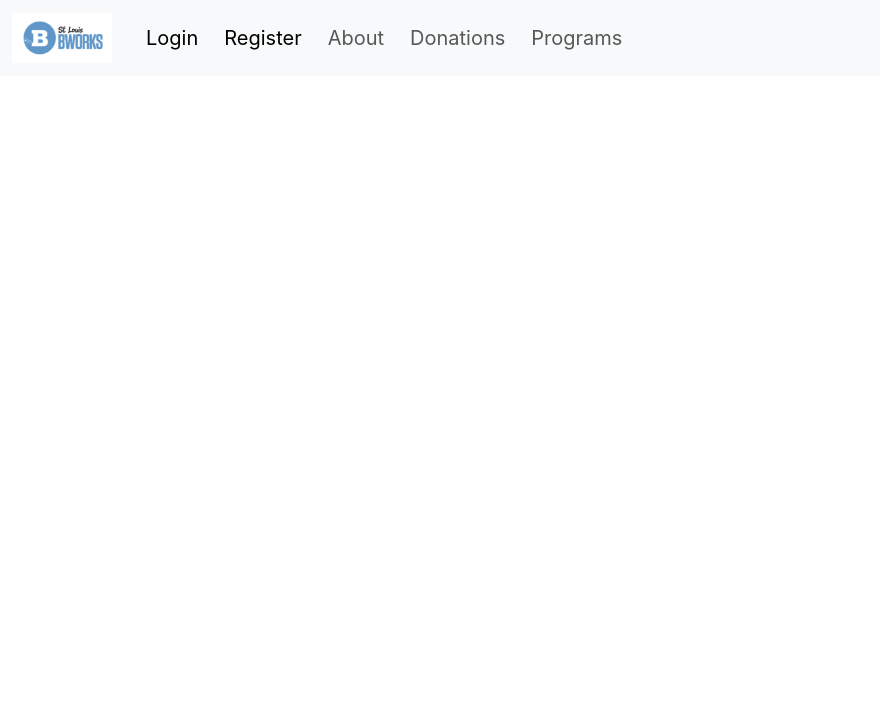
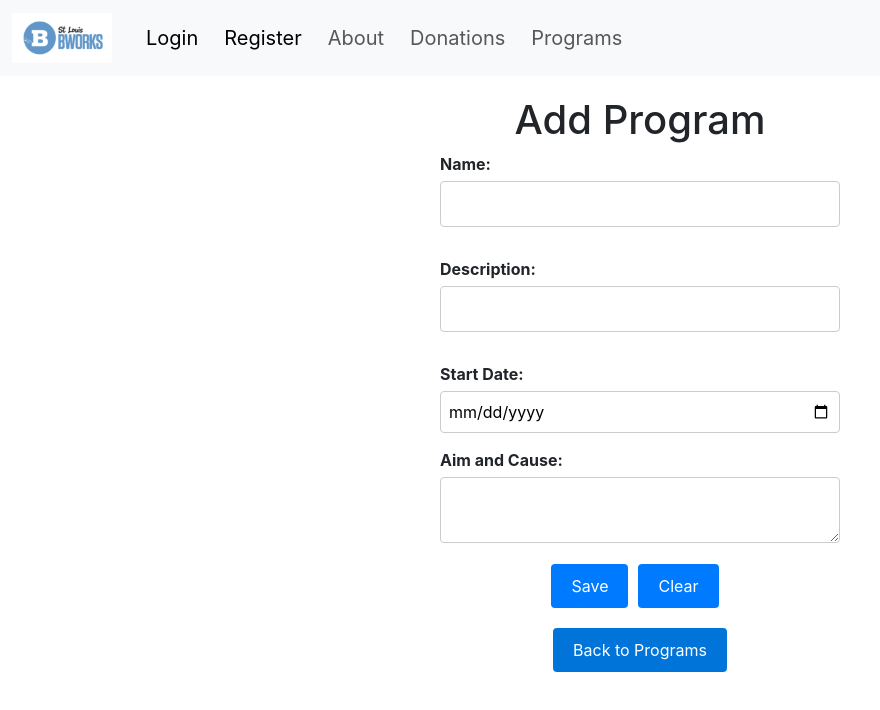
Before and after one commit to oss-slu/material-donor-mutual-assist, a React (Create React App) app in the folder client-app/: page /addprogram in a window 1280 px wide. Shown: the top 710 px of the page, without its empty margins (0-880 px from the left). Built offline with nearby package versions, Linux system fonts and the light colour scheme.

Commit message:
Added AddProgramPage

```diff
--- a/client-app/src/App.js
+++ b/client-app/src/App.js
@@ -1,5 +1,5 @@
 import React from 'react';
-import { BrowserRouter as Router, Routes, Route } from 'react-router-dom'; // Import Routes component
+import { Routes, Route } from 'react-router-dom'; // Import Routes and Route properly
 import Navbar from './Components/Navbar';
 import Login from './Components/Login';
 import Register from './Components/Register';
@@ -9,27 +9,33 @@ import ResetPasswordPage from './Components/ResetPasswordPage';
 import DonatedItemsList from './Components/DonatedItemsList';
 import StatusDisplayPage from './Components/StatusDisplayPage';
 import ProgramsPage from './Components/ProgramsPage';
+import AddProgramPage from './Components/AddProgramPage'; // Import AddProgramPage correctly
+
 function App() {
+  // Define handleAddProgram function here
+  const handleAddProgram = (formData) => {
+    // Logic to add program goes here
+    console.log('Adding new program:', formData);
+  };
+
   return (
-    <Router>
     <div className="App">
       <Navbar />
-
-        <Routes>
+      <Routes> {/* Use Routes component */}
         <Route path='/' element={<Home />} />
-          <Route path="/login" element={<Login />} /> {/* Use element prop to render components */}
+        <Route path="/login" element={<Login />} />
         <Route path="/register" element={<Register />} />
         <Route path="/about" element={<Home />} />
         <Route path="/forgot-password" element={<ForgotPassword />} />
         <Route path='/resetpassword' element={<ResetPasswordPage />} />
         <Route path="/item/:itemId" element={<StatusDisplayPage />} />
-          <Route path="/donations" element={<>
-            <DonatedItemsList />
-          </>} />
+        <Route path="/donations" element={<DonatedItemsList />} /> {/* Corrected Route element */}
         <Route path="/programs" element={<ProgramsPage />} />
+        <Route path="/addprogram" element={<AddProgramPage />} />
+        <Route path="/addprogram" element={<AddProgramPage onAddProgram={handleAddProgram} />} />
+
       </Routes>
     </div>
-    </Router>
   );
 }
 
--- /dev/null
+++ b/client-app/src/Components/AddProgramPage.js
@@ -0,0 +1,70 @@
+import React, { useState } from 'react';
+import { Link } from 'react-router-dom';
+import '../css/AddProgramPage.css';
+
+function AddProgramPage({ onAddProgram }) {
+    const [formData, setFormData] = useState({
+        name: '',
+        description: '',
+        startDate: '',
+        aimAndCause: '',
+    });
+
+    const handleChange = (e) => {
+        const { name, value } = e.target;
+        setFormData({
+            ...formData,
+            [name]: value,
+        });
+    };
+
+    const handleSave = () => {
+        // Validate form data if needed
+        onAddProgram(formData);
+    };
+
+    const handleClear = () => {
+        setFormData({
+            name: '',
+            description: '',
+            startDate: '',
+            aimAndCause: '',
+        });
+    };
+
+    return (
+        <div className="container">
+            <h1>Add Program</h1>
+            <form className="form">
+                <div className="form-group">
+                    <label className="label">Name:</label>
+                    <input className="input" type="text" name="name" value={formData.name} onChange={handleChange} />
+                </div>
+                <div className="form-group">
+                    <label className="label">Description:</label>
+                    <input className="input" type="text" name="description" value={formData.description} onChange={handleChange} />
+                </div>
+                <div className="form-group">
+                    <label className="label">Start Date:</label>
+                    <input className="input" type="date" name="startDate" value={formData.startDate} onChange={handleChange} />
+                </div>
+                <div className="form-group">
+                    <label className="label">Aim and Cause:</label>
+                    <textarea className="textarea" name="aimAndCause" value={formData.aimAndCause} onChange={handleChange} />
+                </div>
+                <div className="button-group">
+                    <button className="save-button" type="button" onClick={handleSave}>Save</button>
+                    <button className="clear-button" type="button" onClick={handleClear}>Clear</button>
+                </div>
+            </form>
+            {/* Link to navigate back to ProgramsPage */}
+            <div className="back-button">
+                <Link to="/programs">
+                    <button>Back to Programs</button>
+                </Link>
+            </div>
+        </div>
+    );
+}
+
+export default AddProgramPage;
--- a/client-app/src/Components/ProgramsPage.js
+++ b/client-app/src/Components/ProgramsPage.js
@@ -1,4 +1,5 @@
 import React, { useState } from 'react';
+import { Link } from 'react-router-dom';
 import '../css/ProgramsPage.css'; // Import your CSS file for styling
 
 function ProgramsPage() {
@@ -48,7 +49,15 @@ function ProgramsPage() {
 
                     </div>
                 ))}
-                <button>Add Program</button>
+                <div className='program-card'>
+                    <Link to="/addprogram" >
+                        <button>Add Program</button>
+                    </Link>
+                </div>
+
+
+
+
             </div>
         </div>
     );
--- /dev/null
+++ b/client-app/src/css/AddProgramPage.css
@@ -0,0 +1,47 @@
+.container {
+    display: flex;
+    flex-direction: column;
+    align-items: center;
+    margin-top: 20px;
+}
+
+.form {
+    width: 400px;
+}
+
+.form-group {
+    margin-bottom: 15px;
+}
+
+.label {
+    display: block;
+    margin-bottom: 5px;
+}
+
+.input,
+.textarea {
+    width: 100%;
+    padding: 8px;
+    border: 1px solid #ccc;
+    border-radius: 4px;
+}
+
+.button-group {
+    display: flex;
+    justify-content: center;
+}
+
+.save-button,
+.clear-button {
+    margin-right: 10px;
+    padding: 10px 20px;
+    border: none;
+    border-radius: 4px;
+    background-color: #007bff;
+    color: white;
+    cursor: pointer;
+}
+
+.back-button {
+    margin-top: 20px;
+}
--- a/client-app/src/index.js
+++ b/client-app/src/index.js
@@ -1,17 +1,17 @@
 import React from 'react';
-import ReactDOM from 'react-dom/client';
+import ReactDOM from 'react-dom';
+import { BrowserRouter } from 'react-router-dom'; // Import BrowserRouter properly
 import './index.css';
 import App from './App';
 import reportWebVitals from './reportWebVitals';
 
-const root = ReactDOM.createRoot(document.getElementById('root'));
-root.render(
+ReactDOM.render(
   <React.StrictMode>
-    <App />
-  </React.StrictMode>
+    <BrowserRouter> {/* Wrap your App component with BrowserRouter */}
+      <App />
+    </BrowserRouter>
+  </React.StrictMode>,
+  document.getElementById('root')
 );
 
-// If you want to start measuring performance in your app, pass a function
-// to log results (for example: reportWebVitals(console.log))
-// or send to an analytics endpoint. Learn more: https://bit.ly/CRA-vitals
 reportWebVitals();
```
Lines whose indentation alone changed are shown as unchanged.
